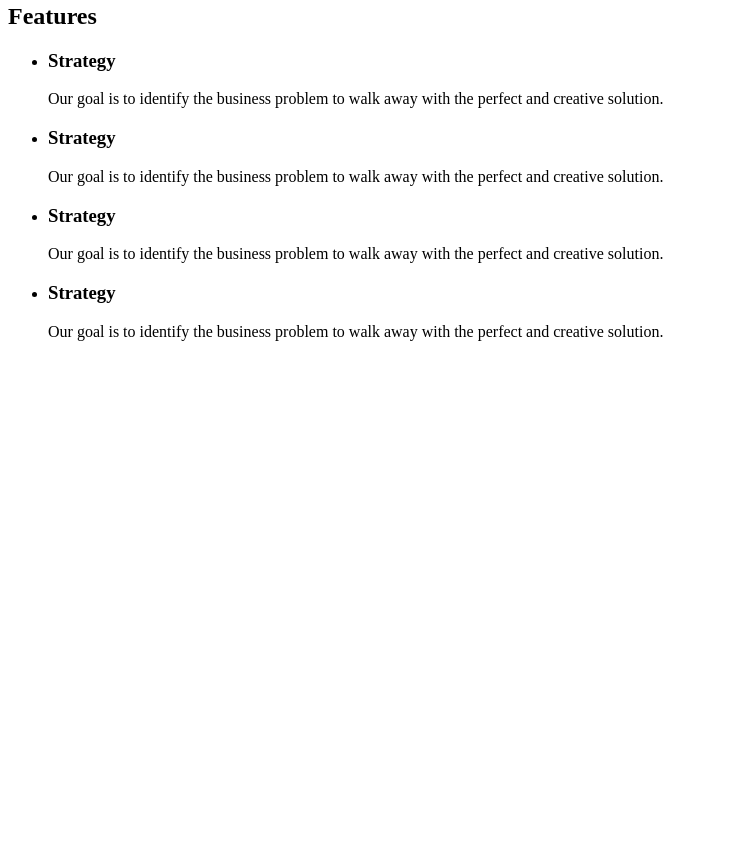
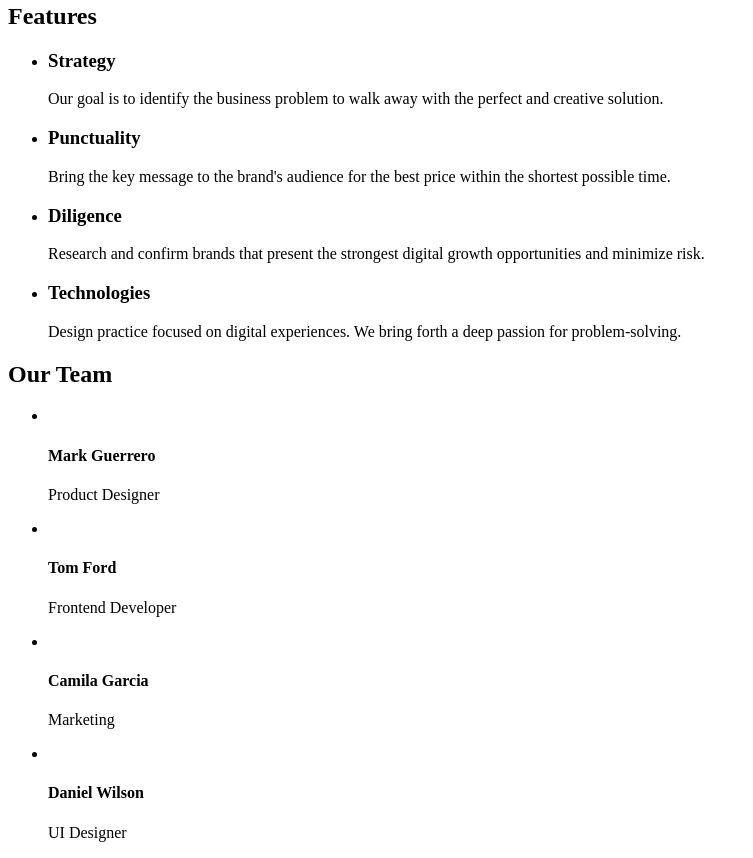
Before and after one commit to Slavik756/goit-markup-hw-01, a plain HTML site: page index.html in a window 1280 px wide. Shown: the part 253-1111 px from the top of the page, without its empty margins (0-753 px from the left). Before the commit the page ends 800 px from the top, so only its background shows below. Drawn offline with Linux system fonts and the light colour scheme.

Commit message:
add index file

```diff
--- a/index.html
+++ b/index.html
@@ -56,29 +56,54 @@
       </section>
       <section>
         <ul>
-          <li><h3>Strategy</h3></li>
+          <li><h3>Punctuality</h3></li>
           <p>
-            Our goal is to identify the business problem to walk away with the
-            perfect and creative solution.
+            Bring the key message to the brand's audience for the best price
+            within the shortest possible time.
           </p>
         </ul>
       </section>
       <section>
         <ul>
-          <li><h3>Strategy</h3></li>
+          <li><h3>Diligence</h3></li>
           <p>
-            Our goal is to identify the business problem to walk away with the
-            perfect and creative solution.
+            Research and confirm brands that present the strongest digital
+            growth opportunities and minimize risk.
           </p>
         </ul>
       </section>
       <section>
         <ul>
-          <li><h3>Strategy</h3></li>
+          <li><h3>Technologies</h3></li>
           <p>
-            Our goal is to identify the business problem to walk away with the
-            perfect and creative solution.
+            Design practice focused on digital experiences. We bring forth a
+            deep passion for problem-solving.
           </p>
+        </ul>
+      </section>
+      <section>
+        <h2>Our Team</h2>
+        <ul>
+          <li>
+            <img src="" alt="" />
+            <h4>Mark Guerrero</h4>
+            <p>Product Designer</p>
+          </li>
+          <li>
+            <img src="" alt="" />
+            <h4>Tom Ford</h4>
+            <p>Frontend Developer</p>
+          </li>
+          <li>
+            <img src="" alt="" />
+            <h4>Camila Garcia</h4>
+            <p>Marketing</p>
+          </li>
+          <li>
+            <img src="" alt="" />
+            <h4>Daniel Wilson</h4>
+            <p>UI Designer</p>
+          </li>
         </ul>
       </section>
     </main>
```
Also changed, not shown: img/img-camila.jpg (added), img/img-daniel.jpg (added), img/img-mark.jpg (added), img/img-tom.jpg (added).
